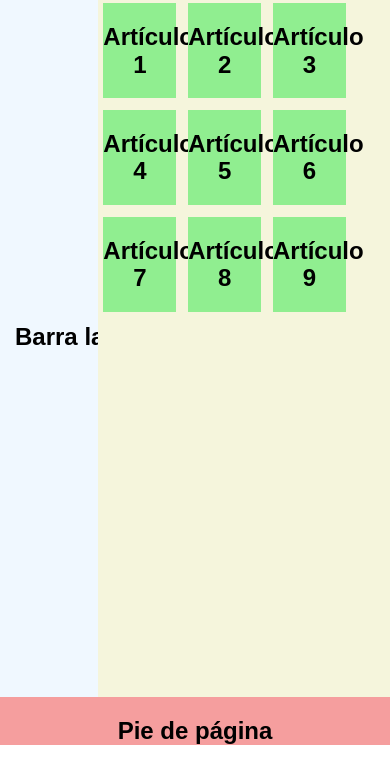
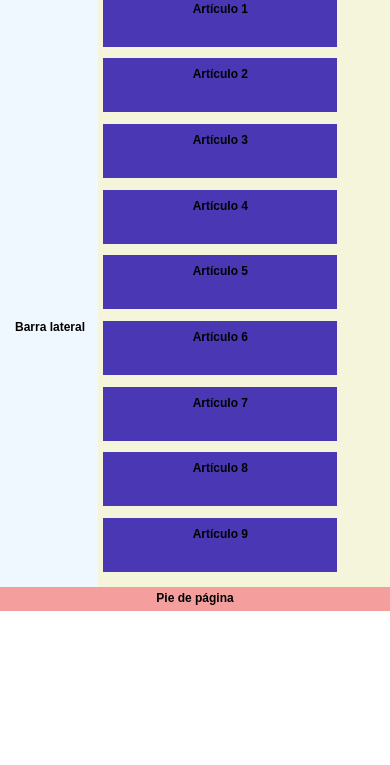
Before and after one commit to crhistian2296/web-development, a plain HTML site: page Master Front-end/2. Master CSS/aprendiendo-responsive/index.html in a window 390 px wide. Shown: the part 174-939 px from the top of the page. After the commit the page ends 844 px from the top, so only its background shows below. Drawn offline with Linux system fonts and the light colour scheme.

Commit message:
responsive web page finished

```diff
--- a/Master Front-end/2. Master CSS/aprendiendo-responsive/index.html
+++ b/Master Front-end/2. Master CSS/aprendiendo-responsive/index.html
@@ -16,13 +16,8 @@
     <link rel="stylesheet" href="normalize.css" />
 
     <link rel="stylesheet" href="styles.css" />
+  </head>
 
-    <!--Instalando font awesome-->
-    <script
-      src="https://kit.fontawesome.com/6c57fa4615.js"
-      crossorigin="anonymous"
-    ></script>
-  </head>
   <body>
     <div id="container">
       <header>
--- a/Master Front-end/2. Master CSS/aprendiendo-responsive/styles.css
+++ b/Master Front-end/2. Master CSS/aprendiendo-responsive/styles.css
@@ -36,7 +36,7 @@ aside h2 {
 
 #articles article {
   float: left;
-  height: 95px;
+  height: 15%;
   width: 25%;
   margin: 2%;
   background-color: lightgreen;
@@ -47,7 +47,36 @@ footer {
   text-align: center;
 }
 
+footer h2 {
+  margin: 0;
+  padding: 5px 0 5px 0;
+}
+
 .floatfixer {
   float: none;
   clear: both;
 }
+
+/*RESPONSIVE*/
+@media (max-width: 850px) {
+  #articles article {
+    width: 35%;
+    background-color: lightblue;
+  }
+}
+
+@media (max-width: 500px) {
+  #articles article {
+    width: 80%;
+    height: 54px;
+    background-color: rgb(74, 55, 180);
+  }
+  #container {
+    font-size: 0.5em;
+  }
+
+  aside,
+  #articles {
+    height: 600px;
+  }
+}
```
